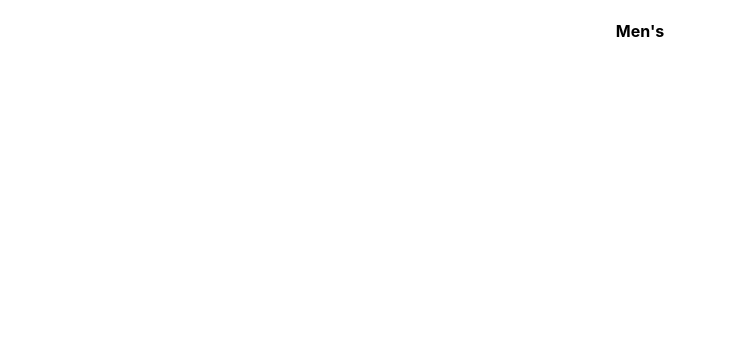
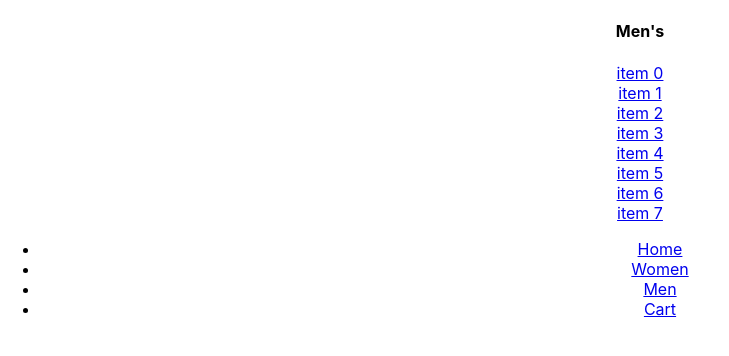
Before and after one commit to JesseCHowe/hm-fall-catalog-2020, a React (Create React App) app: page /men in a window 1280 px wide. Shown: the top 356 px of the page, without its empty margins (0-729 px from the left). Built offline with nearby package versions, Linux system fonts and the light colour scheme.

Commit message:
add dynamic product routing pages

```diff
--- a/package.json
+++ b/package.json
@@ -8,8 +8,10 @@
     "@testing-library/user-event": "^7.1.2",
     "react": "^16.13.1",
     "react-dom": "^16.13.1",
+    "react-redux": "7.2.0",
     "react-router-dom": "5.2.0",
-    "react-scripts": "3.4.3"
+    "react-scripts": "3.4.3",
+    "redux": "4.0.5"
   },
   "scripts": {
     "start": "react-scripts start",
--- /dev/null
+++ b/src/components/UI/Nav.js
@@ -0,0 +1,23 @@
+import React from "react";
+import { NavLink } from "react-router-dom";
+
+const Nav = () => {
+  return (
+    <ul>
+      <li>
+        <NavLink to="/">Home</NavLink>
+      </li>
+      <li>
+        <NavLink to="/women">Women</NavLink>
+      </li>
+      <li>
+        <NavLink to="/men">Men</NavLink>
+      </li>
+      <li>
+        <NavLink to="/cart">Cart</NavLink>
+      </li>
+    </ul>
+  );
+};
+
+export default Nav;
--- a/src/containers/Cart.js
+++ b/src/containers/Cart.js
@@ -1,9 +1,11 @@
 import React from "react";
+import Nav from "../components/UI/Nav";
 
 const Cart = () => {
   return (
     <div>
       <h4>Cart</h4>
+      <Nav />
     </div>
   );
 };
--- a/src/containers/Home.js
+++ b/src/containers/Home.js
@@ -1,9 +1,11 @@
 import React from "react";
+import Nav from "../components/UI/Nav";
 
 const Home = () => {
   return (
     <div>
       <h4>Home</h4>
+      <Nav />
     </div>
   );
 };
--- a/src/containers/Main.js
+++ b/src/containers/Main.js
@@ -5,13 +5,16 @@ import Home from "./Home";
 import Cart from "./Cart";
 import Men from "./Men";
 import Women from "./Women";
+import ProductInfo from "./ProductInfo";
 
 const Main = () => {
   return (
     <div>
       <Switch>
+        <Route exact path="/" component={Home} />
         <Route path="/cart" component={Cart} />
         <Route path="/men" component={Men} />
+        <Route path='/product/:productId' component={ProductInfo}/>
         <Route path="/women" component={Women} />
         <Route path="/" component={Home} />
       </Switch>
--- a/src/containers/Men.js
+++ b/src/containers/Men.js
@@ -1,9 +1,53 @@
 import React from "react";
+import Nav from "../components/UI/Nav";
+import { Link } from "react-router-dom";
 
 const Men = () => {
+  const mockData = [
+    {
+      name: "item 0",
+      id: 0,
+    },
+    {
+      name: "item 1",
+      id: 1,
+    },
+    {
+      name: "item 2",
+      id: 2,
+    },
+    {
+      name: "item 3",
+      id: 3,
+    },
+    {
+      name: "item 4",
+      id: 4,
+    },
+    {
+      name: "item 5",
+      id: 5,
+    },
+    {
+      name: "item 6",
+      id: 6,
+    },
+    {
+      name: "item 7",
+      id: 7,
+    },
+  ];
   return (
     <div>
       <h4>Men's</h4>
+      {mockData.map((d) => {
+        return (
+          <div key={d.id}>
+            <Link to={`/product/${d.id}`}>{d.name}</Link>
+          </div>
+        );
+      })}
+      <Nav />
     </div>
   );
 };
--- /dev/null
+++ b/src/containers/ProductInfo.js
@@ -0,0 +1,13 @@
+import React from "react";
+import Nav from "../components/UI/Nav";
+
+const ProductInfo = ({ match }) => {
+  return (
+    <div>
+      <Nav />
+      <div>This is a product page for item {+match.params.productId}</div>
+    </div>
+  );
+};
+
+export default ProductInfo;
--- a/src/containers/Women.js
+++ b/src/containers/Women.js
@@ -1,9 +1,11 @@
 import React from "react";
+import Nav from "../components/UI/Nav";
 
 const Women = () => {
   return (
     <div>
       <h4>Women's</h4>
+      <Nav />
     </div>
   );
 };
```
Also changed, not shown: 1 other file (tests, documents, lock files or other folders).
